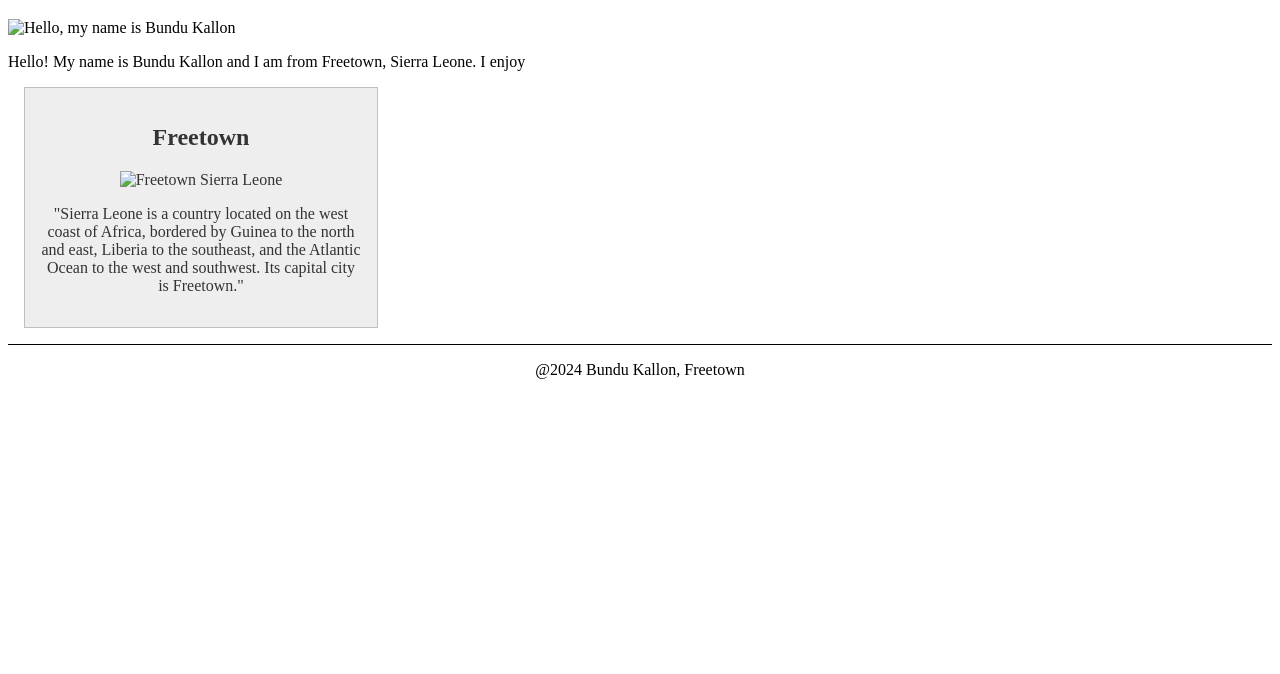
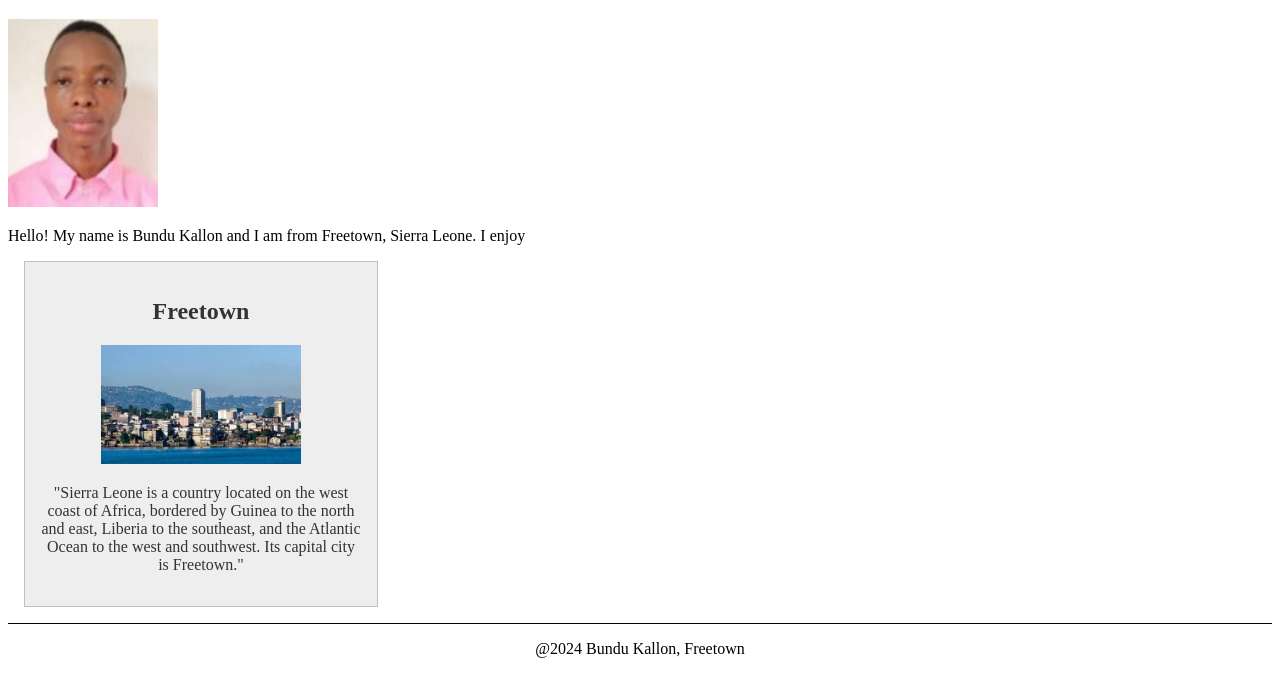
Before and after one commit to wdd13o/wdd130, a plain HTML site: page index.html in a window 1280 px wide. Shown: the part 135-809 px from the top of the page. Drawn offline with Linux system fonts and the light colour scheme.

Commit message:
Update index.html
qqq

```diff
--- a/index.html
+++ b/index.html
@@ -20,10 +20,10 @@ content="width=device-width,initial-scale=1.0">
 </header>
 <main>
 <h1>Bundu Kallon | WDD 130</h1>
-<img src="images/profile.jpg" alt="Hello, my name is Bundu Kallon" width="200"> <p>Hello! My name is Bundu Kallon and I am from Freetown, Sierra Leone. I enjoy </p> </main>
+<img src="profile.jpg" alt="Hello, my name is Bundu Kallon" width="200"> <p>Hello! My name is Bundu Kallon and I am from Freetown, Sierra Leone. I enjoy </p> </main>
 <aside>
 <h2>Freetown</h2>
-<img src="images/freetown.jpeg" alt="Freetown Sierra Leone">
+<img src="freetown.jpeg" alt="Freetown Sierra Leone">
 
 <p>"Sierra Leone is a country located on the west coast of Africa, bordered by Guinea to the north and east, Liberia to the southeast, and the Atlantic Ocean to the west and southwest. Its capital city is Freetown."</p>
 </aside>
```
